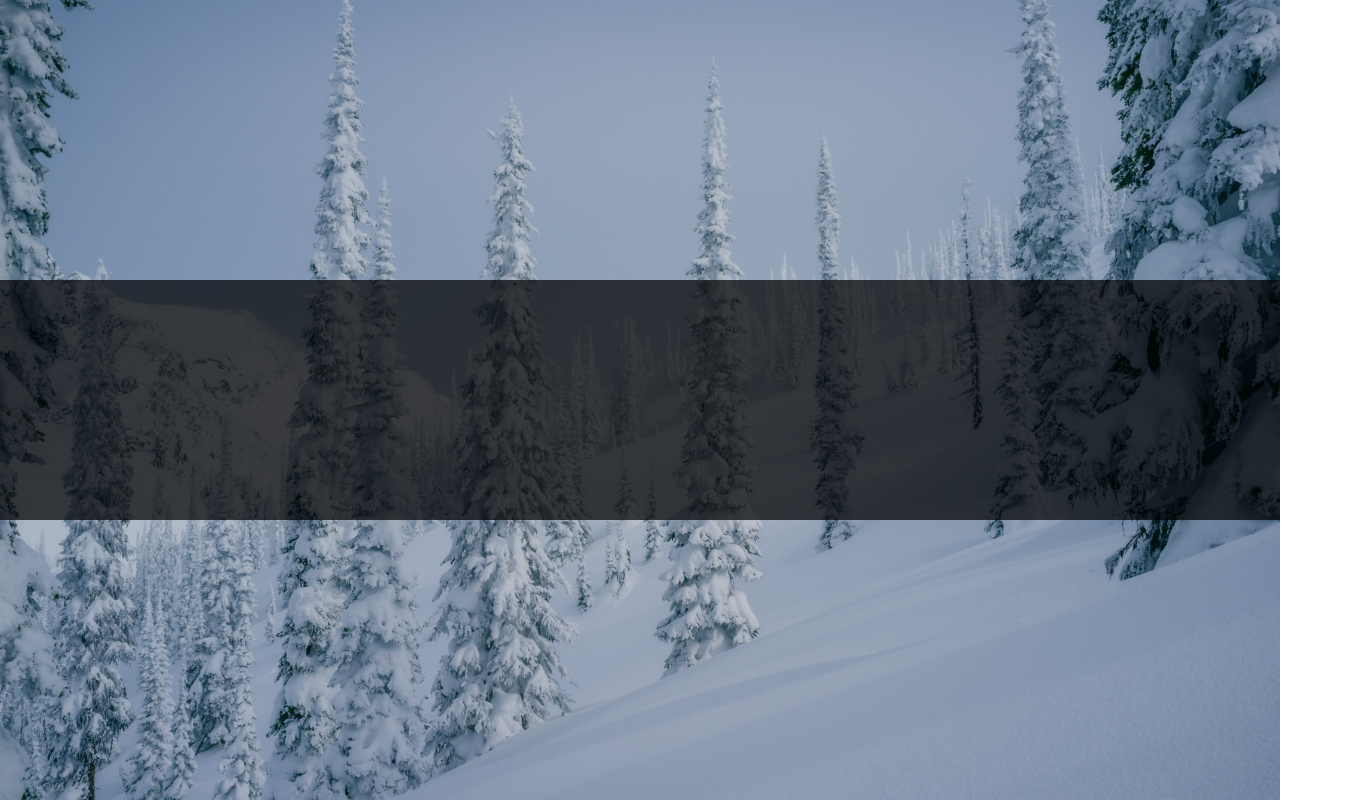
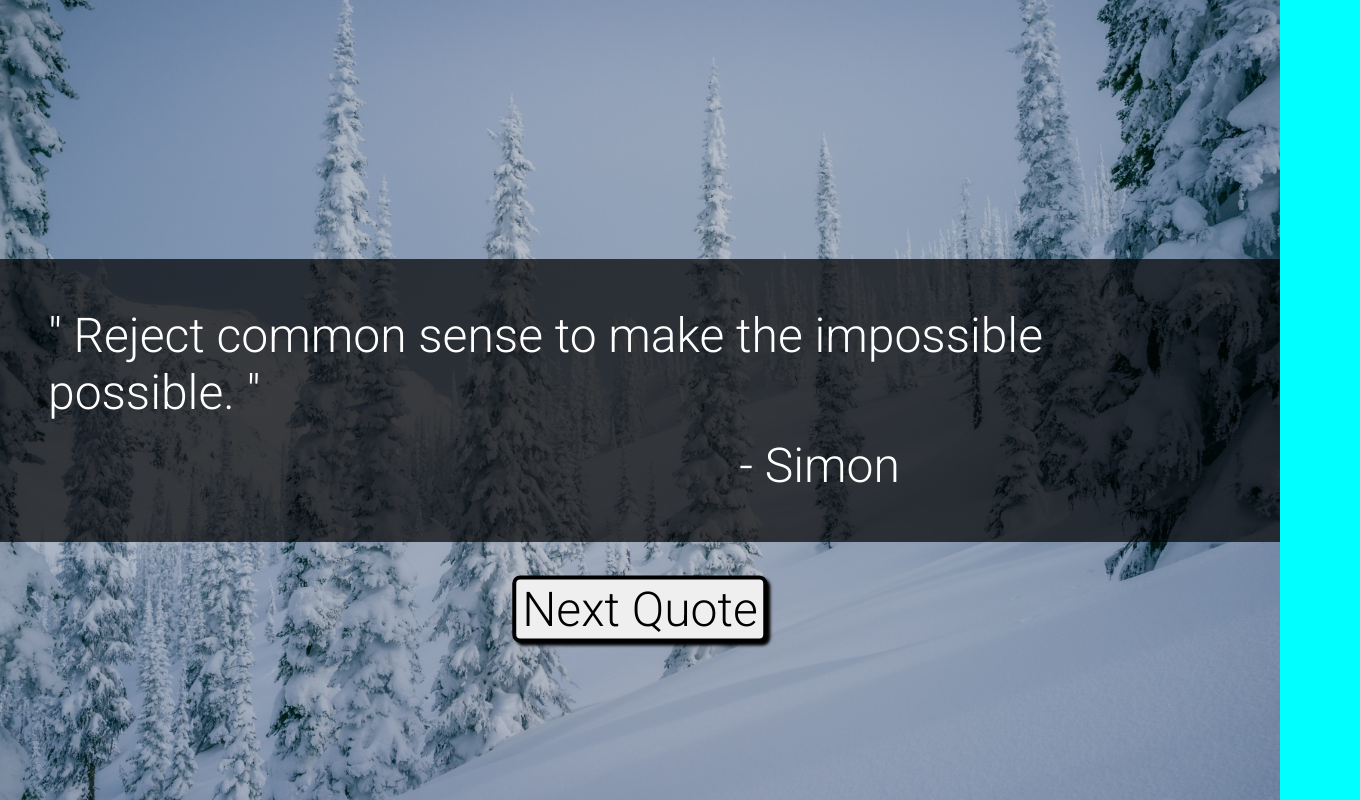
Before and after one commit to NedzadDonlagic04/vuejs-random-quotes, a Vue app: page / in a window 1280 px wide. Shown: the whole page, 1360 px wide, since content can reach past the window. Built offline with nearby package versions, Linux system fonts and the light colour scheme.

Commit message:
Big overhaul due to the css being poorly done
The css got changed a lot and the page was fully
completed by the point I finished that.

```diff
--- a/src/App.vue
+++ b/src/App.vue
@@ -1,52 +1,129 @@
+<script>
+export default {
+    data() {
+        return {
+            quoteList: [
+                { quote: 'It just works!', person: 'Me' },
+                { quote: 'The greatest glory in living lies not in never falling, but in rising every time we fall.', person: 'Nelson Mandela' },
+                { quote: 'The way to get started is to quit talking and begin doing.', person: 'Walt Disney' },
+                { quote: "If you look at what you have in life, you'll always have more. If you look at what you don't have in life, you'll never have enough.", person: 'Oprah Winfrey' },
+                { quote: "Life is what happens when you're busy making other plans.", person: 'John Lennon' },
+                { quote: "Spread love everywhere you go. Let no one ever come to you without leaving happier.", person: "Mother Teresa" },
+                { quote: "Always remember that you are absolutely unique. Just like everyone else.", person: "Margaret Mead" },
+                { quote: "When you reach the end of your rope, tie a knot in it and hang on.", person: "Franklin D. Roosevelt" },
+                { quote: "Don't judge each day by the harvest you reap but by the seeds that you plant.", person: "Robert Louis Stevenson" },
+                { quote: "The future belongs to those who believe in the beauty of their dreams.", person: "Eleanor Roosevelt" },
+                { quote: "Tell me and I forget. Teach me and I remember. Involve me and I learn.", person: "Benjamin Franklin" },
+                { quote: "The best and most beautiful things in the world cannot be seen or even touched — they must be felt with the heart.", person: "Helen Keller" },
+                { quote: "It is during our darkest moments that we must focus to see the light.", person: "Aristotle" },
+                { quote: "Whoever is happy will make others happy too.", person: "Anne Frank" },
+                { quote: "Do not go where the path may lead, go instead where there is no path and leave a trail.", person: "Ralph Waldo Emerson" },
+                { quote: "You will face many defeats in life, but never let yourself be defeated.", person: "Maya Angelou" },
+                { quote: "Many of life's failures are people who did not realize how close they were to success when they gave up.", person: "Thomas A. Edison" },
+                { quote: "Life is a long lesson in humility.", person: "James M. Barrie" },
+                { quote: "Love the life you live. Live the life you love.", person: "Bob Marley" },
+                { quote: "Success is not final; failure is not fatal: It is the courage to continue that counts.", person: "Winston S. Churchill" },
+                { quote: "You miss 100% of the shots you don't take.", person: "Wayne Gretzky" },
+                { quote: "Whether you think you can or you think you can't, you're right.", person: "Henry Ford" },
+                { quote: "I alone cannot change the world, but I can cast a stone across the water to create many ripples.", person: "Mother Teresa" },
+                { quote: "The only person you are destined to become is the person you decide to be.", person: "Ralph Waldo Emerson" },
+                { quote: "True terror is to wake up one morning and discover that your high school class is running the country.", person: "Kurt Vonnegut" },
+                { quote: "Always forgive your enemies; nothing annoys them so much.", person: "Oscar Wilde" },
+                { quote: "Sometimes the road less traveled is less traveled for a reason.", person: "Jerry Seinfeld" },
+                { quote: "If you want to know what God thinks of money, just look at the people he gave it to.", person: "Dorothy Parker" },
+                { quote: "When in doubt, look intelligent.", person: "Garrison Keillor" },
+                { quote: "I'm the man who'll be king of the pirates!", person: "Monkey D. Luffy"},
+                { quote: "Yare Yare Daze", person: "Jotaro Kujo"},
+                { quote: "If you are not yelling at your kids, you are not spending enough time with them.", person: "Reese Witherspoon" },
+                { quote: "The older you get the more you realize that kindness is synonymous with happiness.", person: "Lionel Barrymore" },
+                { quote: "Happiness makes up in height for what it lacks in length.", person: "Robert Frost" },
+                { quote: "The best way to predict the future is to create it.", person: "Peter F. Drucker" },
+                { quote: "I'll make you 15.000.000 children.", person: "Sasavi Momak" },
+                { quote: "Boy.", person: "Kratos"},
+                { quote: "A problem is a chance for you to do your best.", person: "Duke Ellington"},
+                { quote: "Time you enjoy wasting was not wasted.", person: "John Lennon" },
+                { quote: "The tallest mountains started as a stone.", person: "Jonathan Young" },
+                { quote: "Don't be afraid to be afraid.", person: "Maurice Chevalier" },
+                { quote: "A brave man acknowledges the strength of others", person: "Veronica Roth" },
+                { quote: "Scared is what you're feeling. Brave is what you're doing.", person: "Emma Donoghue" },
+                { quote: "To know sorrow is not terrifying. What is terrifying is to know you can't go back to happiness you could have.", person: "Matsumoto Rangiku" },
+                { quote: "Power comes in response to a need, not a desire, you have to create that need.", person: "Goku" },
+                { quote: "If you don't take risks, you can't create a future!" , person: "Monkey D. Luffy" },
+                { quote: "If you don't share someone's pain, you can never understand them.", person: "Nagato" },
+                { quote: "I'll leave tomorrow's problems to tomorrow's me.", person: "Saitama" },
+                { quote: "If you can't do something, then don't. Focus on what you can.", person: "Shiroe" },
+                { quote: "You can die anytime, but living takes true courage.", person: "Kenshin Himura" },
+                { quote: "Being weak is nothing to be ashamed of… Staying weak is!!", person: "Fuegoleon Vermillion" },
+                { quote: "My magic is never giving up!!!!", person: "Asta" },
+                { quote: "A dropout will beat a genius through hard work.", person: "Rock Lee" },
+                { quote: "Reject common sense to make the impossible possible.", person: "Simon" },
+                { quote: "If you really want to be strong… Stop caring about what your surrounding thinks of you!", person: "Saitama" },
+                { quote: "Hard work is worthless for those that don't believe in themselves.", person: "Naruto Uzumaki" },
+                { quote: "If you just submit yourself to fate, then that's the end of it.", person: "Keiichi Maebara" },
+                { quote: "We can't waste time worrying about the what if's.", person: "Ichigo Kurosaki" },
+                { quote: "Fools who don't respect the past are likely to repeat it.", person: "Nico Robin" },
+                { quote: "The world isn't perfect, but it's there for us, doing the best it can… that's what makes it so damn beautiful.", person: "Roy Mustang" },
+                { quote: "You need to accept the fact that you're not the best and have all the will to strive to be better than anyone you face.", person: "Roronoa Zoro" },
+                { quote: "Death can have me, when it earns me!", person: "Kratos" }
+            ],
+            quote: '',
+            person: ''
+        };
+    },
+    mounted() {
+        window.addEventListener('load', () => {
+            this.getQuote();
+        }, {once: true})
+    },
+    methods: {
+        getQuote() {
+            const index = Math.floor(Math.random() * this.quoteList.length);
+            const member = this.quoteList[index];
+
+            this.quote = member.quote;
+            this.person = member.person;
+        }
+    }
+}
+</script>
+
 <template>
-    <div class="quote-container">
-        <p class="quote">"It simply works"</p>
-        <p class="person">- Me</p>
-    </div>
+    <p class="quote">" {{quote}} "</p>
+    <p class="person">- {{person}}</p>
+    <button class="quote-btn" @click="getQuote">Next Quote</button>
 </template>
 
 <style scoped>
-    .quote-container {
-        height: 15rem;
-        width: 100rem;
-        background-color: var(--bg-cover);
+    p {
         color: white;
+        text-align: start;
         font-size: 3rem;
-        position: relative;
+        transition: all .7s;
     }
 
     .quote {
-        position: absolute;
-        top: var(--vertical-pos);
-        left: var(--horizontal-pos1);
         padding: 3rem 3rem .5rem 3rem;
-        transform: translateX(-5rem);
     }
 
     .person {
-        position: absolute;
-        bottom: var(--vertical-pos);
-        right: var(--horizontal-pos1);
         padding: .5rem 3rem 3rem 3rem;
-        transform: translateX(5rem);
+        transform: translateX(70%);
     }
 
-    .quote,
-    .person {
-        opacity: 0;
-        transition: all var(--quote-animation-time);
+    .quote-btn {
+        position: absolute;
+        bottom: 0;
+        left: 50%;
+        transform: translate(-50%, 150%);
+        font-size: 3rem;
+        border-radius: .5rem;
+        outline: none;
+        border: .3rem solid black;
+        box-shadow: 3px 3px 3px black;
+        cursor: pointer;
     }
 
-    .quote-container:hover .quote,
-    .quote-container:hover .person{
-        opacity: 1;
-    }
-
-    .quote-container:hover .quote {
-        left: var(--horizontal-pos2);
-    }
-
-    .quote-container:hover .person {
-        right: var(--horizontal-pos2);
+    .quote-btn:active {
+        box-shadow: -3px -3px 3px black;
     }
 </style>
--- a/src/style.css
+++ b/src/style.css
@@ -1,6 +1,9 @@
+@import url('https://fonts.googleapis.com/css2?family=Roboto:wght@300&display=swap');
+
 *,
 *::before,
 *::after {
+    font-family: 'Roboto', sans-serif;
     margin: 0;
     box-sizing: border-box;
 }
@@ -9,10 +12,6 @@
     --fallback-bg-color: hsl(180, 100%, 50%);
     --bg-image: url('./assets/background.jpg');
     --bg-cover: hsla(0, 100%, 0%, .7);
-    --vertical-pos: 5%;
-    --horizontal-pos1: 0%;
-    --horizontal-pos2: 40%;
-    --quote-animation-time: .7s;
 }
 
 html {
@@ -20,14 +19,23 @@ html {
 }
 
 body {
+    min-height: 100vh;
+    min-width: 100vw;
+    background: var(--fallback-bg-color) var(--bg-image) no-repeat;
+    background-size: cover;
+    display: flex;
+    justify-content: center;
+    align-items: center;
+    flex-direction: column;
     overflow: hidden;
 }
 
 #app {
-    min-height: 100vh;
+    width: 100vw;
+    background-color: var(--bg-cover);
     display: flex;
     justify-content: center;
     align-items: center;
-    background: var(--fallback-bg-color) var(--bg-image) no-repeat;
-    background-size: cover;
+    flex-direction: column;
+    position: relative;
 }
```
